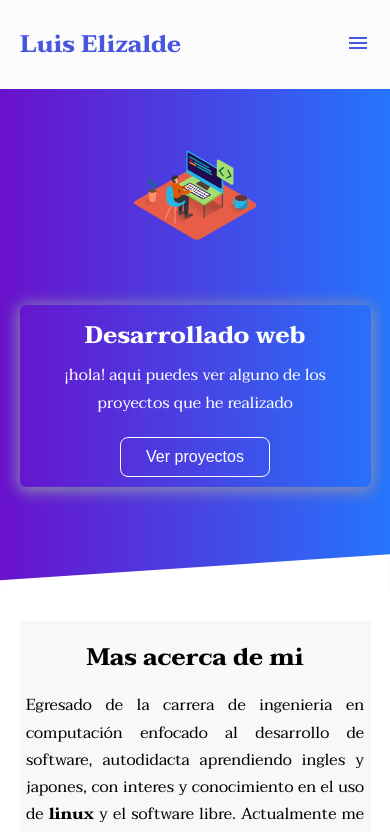
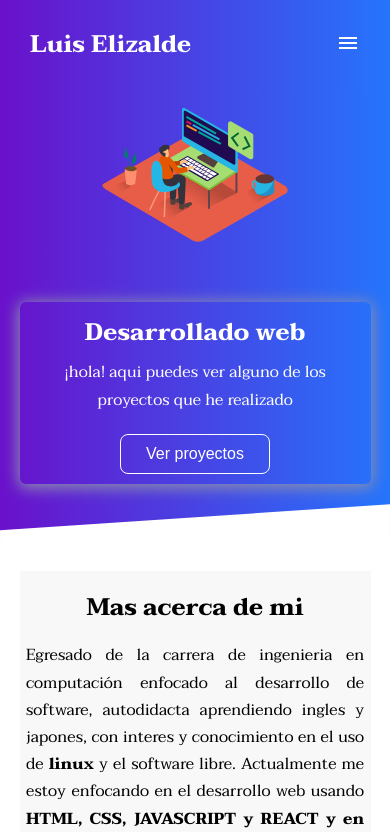
Before and after one commit to LuisElizaldeCruz/PORTAFOLIO, a React (Create React App) app: page / in a window 390 px wide. Shown: the top 832 px of the page. Built offline with nearby package versions, Linux system fonts and the light colour scheme.

Commit message:
se ajusto el diseño responsivo y correcion de colores

```diff
--- a/src/assets/css/Menu.css
+++ b/src/assets/css/Menu.css
@@ -1,9 +1,10 @@
 @import url("./Variables.css");
 
-.name-link{
+.name-link {
   font-size: 24px;
 }
-.name-link:hover{
+
+.name-link:hover {
   color: purple;
   cursor: pointer;
 }
@@ -34,9 +35,10 @@ ul {
   /* box-shadow: 0 3px 5px rgba(0, 0, 0, 0.1); */
 }
 
-  .nav-menuColor{/*cambio de color al hacer scroll*/
-    background-color: #6a11cb;
-    color: white;
+.nav-menuColor {
+  /*cambio de color al hacer scroll*/
+  background-image: linear-gradient(to right, #6a11cb 0%, #2575fc 100%);
+  transition: all 0.1s ease-in-out;
 }
 
 .nav-menu h1 {
@@ -47,9 +49,19 @@ ul {
   color: var(--primary-color);
   transition: var(--transition);
 }
+
+.nav-menuColor h1,
+.nav-menuColor a {
+  color: white;
+}
+
 .nav-menu a:hover:not(.name-link) {
   color: var(--secondary-color);
   border-bottom: 2px solid var(--secondary-color);
+}
+
+.nav-menuColor .name-link:hover {
+  color: var(--secondary-color);
 }
 
 .nav-menu ul {
@@ -57,7 +69,7 @@ ul {
   gap: 1.9rem;
 }
 
-  .nav-menu ul li{
+.nav-menu ul li {
   font-weight: var(--bold-font);
 }
 
@@ -71,8 +83,10 @@ ul {
   user-select: none;
 }
 
+.nav-menuColor .burger-menu {
+  color: white;
+}
 
-
-  .burger-menu:hover{
+.burger-menu:hover {
   color: purple;
 }
--- a/src/assets/css/Responsive.css
+++ b/src/assets/css/Responsive.css
@@ -1,4 +1,3 @@
-
 @media screen and (max-width: 720px) {
 
   .nav-menu {
@@ -7,25 +6,38 @@
 
   }
 
+  .nav-menu h1,
+  .nav-menu a {
+    color: var(--primary-color);
+  }
+
+  .nav-menuColor h1,
+  .nav-menuColor a {
+    color: white;
+  }
+
   .nav-menu ul {
     position: fixed;
     background-color: var(--bg-color);
     flex-direction: column;
     top: 86px;
     /* left: 10%; */
-
     width: 100%;
     text-align: center;
     transform: translateX(120%);
     transition: transform 0.5s ease-in;
   }
 
-  .nav-menu .name-link{
-    margin-left: 20px;
+  .nav-menuColor ul {
+    background-image: linear-gradient(to right, #6a11cb 0%, #2575fc 100%);
   }
 
-  .nav-menu .burger-menu{
-    margin-right: 20px;
+  .nav-menu .name-link {
+    margin-left: 30px;
+  }
+
+  .nav-menu .burger-menu {
+    margin-right: 30px;
   }
 
   .nav-menu ul li {
@@ -42,8 +54,7 @@
 
   .hero {
     flex-direction: column;
-    gap: 0;
-    height: 500px;
+    height: 450px;
     flex-direction: column-reverse;
     justify-content: space-evenly
   }
@@ -104,7 +115,7 @@
   }
 
   .hero-img {
-    height: 100px;
+    height: 150px;
     /* width: 23rem; */
     width: auto;
   }
@@ -135,15 +146,15 @@
     max-width: 17.75rem;
   }
 
-  .social-container{
+  .social-container {
     width: 90%;
   }
 
-  .icons-container{
+  .icons-container {
     width: 100%;
+  }
+
+  .icon-social-network {
+    width: 100%;
+  }
 }
-
-.icon-social-network{
-   width: 100%;
-}
-}
--- a/src/components/Footer.jsx
+++ b/src/components/Footer.jsx
@@ -7,7 +7,7 @@ import LinkedInIcon from '@mui/icons-material/LinkedIn';
 
 export const Footer = () => {
     return (
-        <footer className="footer">
+        <footer className="footer" id="footer">
             <p className="name-footer">Luis Elizalde</p>
             <div className="social-container">
                 <p className="social-title">Redes sociales</p>
--- a/src/components/Menu.jsx
+++ b/src/components/Menu.jsx
@@ -13,31 +13,31 @@ const ocultarClicked = (e) => {
   }
 }
 
-  /*
+
   window.onscroll=()=>{
     const y = window.scrollY;
     console.log(y)
     const navMenu = document.querySelector(".nav-menu");
-    if(y<450){
+    if(y<550){
+      navMenu.className ="nav-menu nav-menuColor"
+    }else{
       navMenu.className ="nav-menu"
-    }else{
-      navMenu.className ="nav-menu nav-menuColor"
-
     }
   }
-  */
+
+
 
 
 const Menu = () => {
 
   return (
-    <nav className="nav-menu"onClick={ocultarClicked}>
+    <nav className="nav-menu nav-menuColor"onClick={ocultarClicked}>
       <h1 className="name"> <a href="#about" className="name-link">Luis Elizalde</a></h1>
       <ul className="navigation">
         <li><a href="#about" className="nav-link about">Acerca de mi</a></li>
         <li><a href="#skills" className="nav-link skills">Habilidades</a></li>
         <li><a href="#projects" className="nav-link proyectos">Proyectos</a></li>
-        <li><a href="#contact" className="nav-link contact">Contacto</a></li>
+        <li><a href="#footer" className="nav-link contact">Contacto</a></li>
       </ul>
 
       <button className="burger-menu" id="burger-menu" onClick={mostrarMenu}>
```
Lines whose indentation alone changed are shown as unchanged.
